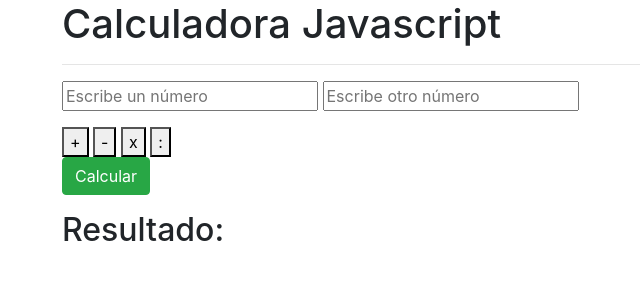
After one commit to AnimacionLosEnlaces/rpmi2018, a PHP site: page /calculadora.html in a window 1280 px wide. The commit adds this page. Shown: the top 300 px of the page, without its empty margins (23-663 px from the left). Run offline with PHP 8.4, Linux system fonts and the light colour scheme.

Commit message:
calculadora
primera versión

```diff
--- /dev/null
+++ b/calculadora.html
@@ -0,0 +1,120 @@
+<!doctype html>
+<html>
+<head>
+<meta charset="utf-8">
+<meta name="viewport" content="width=device-width, initial-scale=1">
+<link rel="shortcut icon" href="images/favicon-24x24.png" />
+<title>Calculadora JS</title>
+
+<!-- Latest compiled and minified CSS -->
+<link rel="stylesheet" href="css/bs/bootstrap.css">
+
+<!-- jQuery library -->
+<script src="js/jquery.js"></script>
+
+<!-- Popper JS -->
+<script src="js/popper.js"></script>
+
+<!-- Latest compiled JavaScript -->
+<script src="js/bs/bootstrap.js"></script>
+
+</head>
+
+<body onLoad="init()">
+
+<div class="container">
+	<h1>Calculadora Javascript</h1>
+    <hr>
+    <p>
+    	<input id="num1" type="text" name="num1" value="" placeholder="Escribe un número">
+        <input id="num2" type="text" name="num2" value="" placeholder="Escribe otro número">
+    </p>
+    <p>
+    <button  onClick="calcular('sumar')">+</button>
+    <button onClick="calcular('restar')">-</button>
+    <button onClick="calcular('multiplicar')">x</button>
+    <button onClick="calcular('dividir')">:</button>
+    <br>
+    <button type="button" class="btn btn-success">Calcular</button>
+    </p>
+    <h2>Resultado: <span id="resultado"></span></h2>
+
+</div>
+
+
+<script>
+
+//Elementos del DOM
+var DOM_resultado = document.getElementById('resultado');
+var DOM_num1 = document.getElementById('num1');
+var DOM_num2 = document.getElementById('num2');
+
+//Función inicial
+function init(){
+	//DOM_num1.focus();
+}
+
+function sumar(x,y){
+
+	var resultado = x + y;
+
+	return resultado;
+
+}
+function restar(x,y){
+
+	var resultado = x - y;
+
+	return resultado;
+
+}
+function multiplicar(x,y){
+
+	var resultado = x * y;
+
+	return resultado;
+
+}
+function dividir(x,y){
+
+	var resultado = x / y;
+
+	return resultado;
+
+}
+
+function calcular(op)
+{
+
+	var x = parseInt(DOM_num1.value);
+	var y = parseInt(DOM_num2.value);
+
+
+	var resultadoFinal;
+
+	if(op == "sumar"){
+		resultadoFinal = sumar(x,y);
+	}
+	else if(op == "restar"){
+		resultadoFinal = restar(x,y);
+	}
+	else if(op == "multiplicar"){
+		resultadoFinal = multiplicar(x,y);
+	}
+	else if(op == "dividir"){
+		resultadoFinal = dividir(x,y);
+	}
+	else {
+		resultadoFinal = "Ni idea";
+	}
+
+
+	console.log(resultadoFinal);
+	DOM_resultado.innerHTML = resultadoFinal;
+}
+
+
+</script>
+
+</body>
+</html>
--- a/examen2ev.php
+++ b/examen2ev.php
@@ -105,7 +105,7 @@ img {
                 	<!--Imagen-->
                     <div class="col-lg-4 col-md-12 d-md-block d-sm-none">
 
-                    <img src="images/dummy/400x400_pink.png" alt="video1" class="img-fluid" onClick="cargarVideo(2)">
+                    <img src="images/dummy/400x400_pink.png" alt="video1" class="img-fluid" onClick="cargarVideo(2)" id="imagen2">
                     </div>
 
                     <!--Texto-->
@@ -157,6 +157,7 @@ img {
 
 function init(){
 	console.log('Se ha cargado la página');
+	document.getElementById('imagen2').focus();
 }
 
 function jugar(){
```
